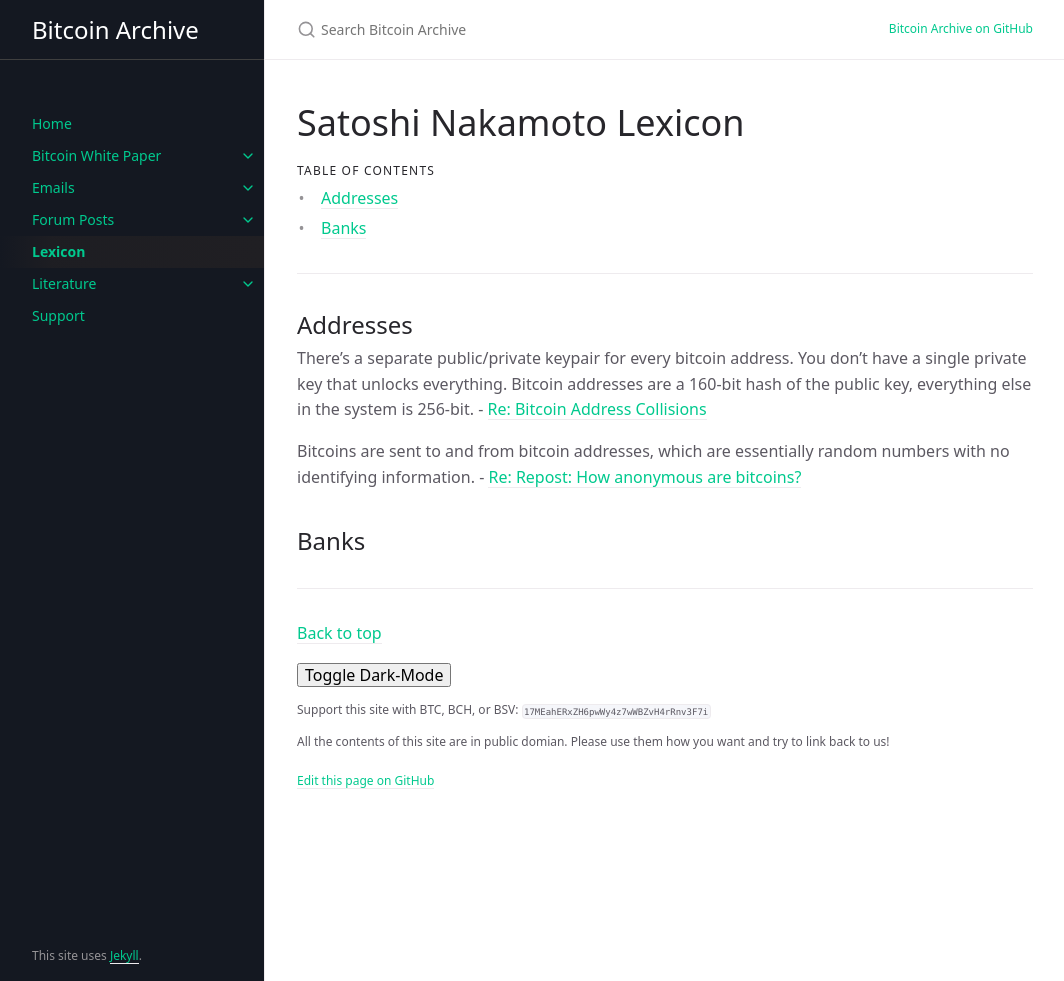
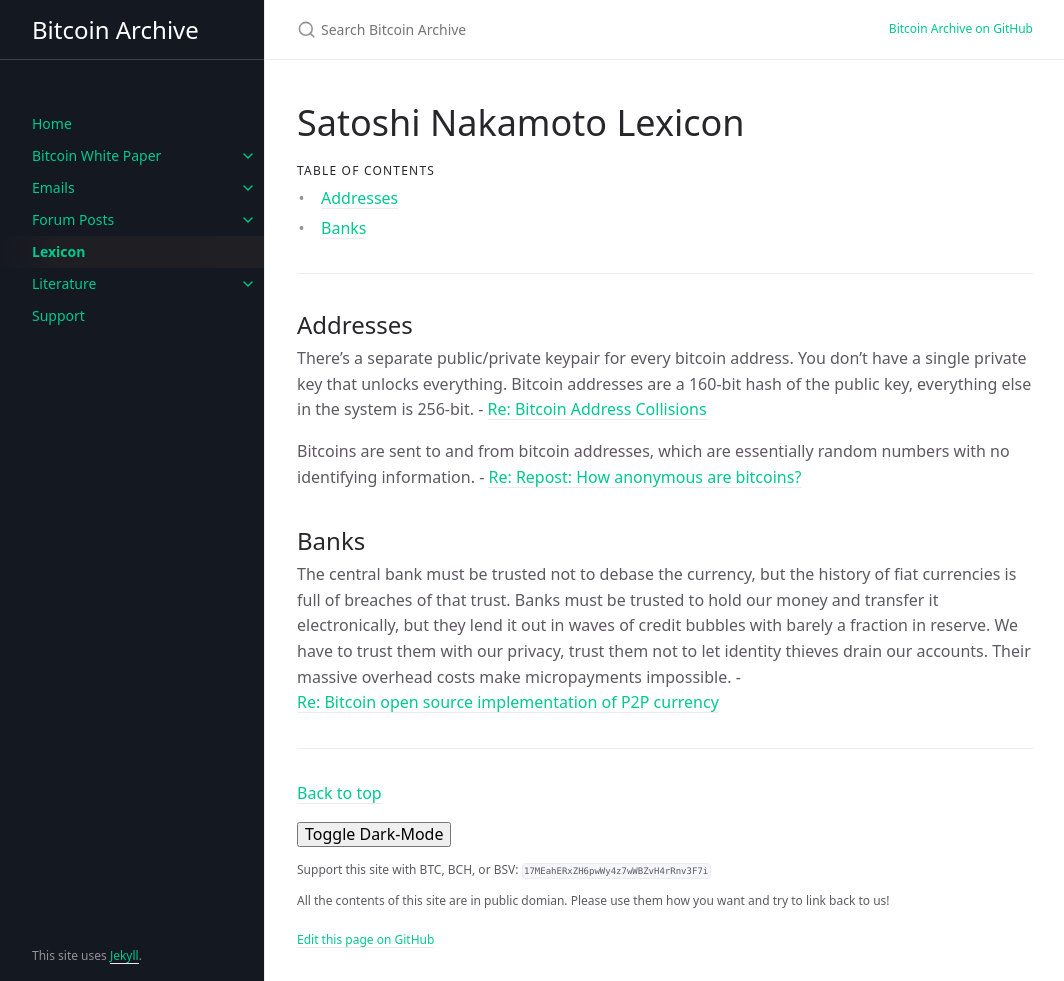
Before and after one commit to wakgill/bitcoin-archive, a Jekyll site: the page built from lexicon.md, in a window 1280 px wide and 981 px high. Shown: the whole window, without its empty margins (107-1171 px from the left). Built offline with Jekyll 4.4.1, drawn with Linux system fonts in a browser that asks for light colours; some web fonts are replaced; comment, search, counter and statistics services are not loaded.

Commit message:
Update lexicon.md

```diff
--- a/lexicon.md
+++ b/lexicon.md
@@ -23,3 +23,5 @@ There's a separate public/private keypair for every bitcoin address.  You don't
 Bitcoins are sent to and from bitcoin addresses, which are essentially random numbers with no identifying information. - [Re: Repost: How anonymous are bitcoins?](/docs/forum/bitcoin-forum/7)
 
 ## Banks
+
+The central bank must be trusted not to debase the currency, but the history of fiat currencies is full of breaches of that trust. Banks must be trusted to hold our money and transfer it electronically, but they lend it out in waves of credit bubbles with barely a fraction in reserve. We have to trust them with our privacy, trust them not to let identity thieves drain our accounts. Their massive overhead costs make micropayments impossible. - [Re: Bitcoin open source implementation of P2P currency](/docs/emails/p2p-research/1/)
```
